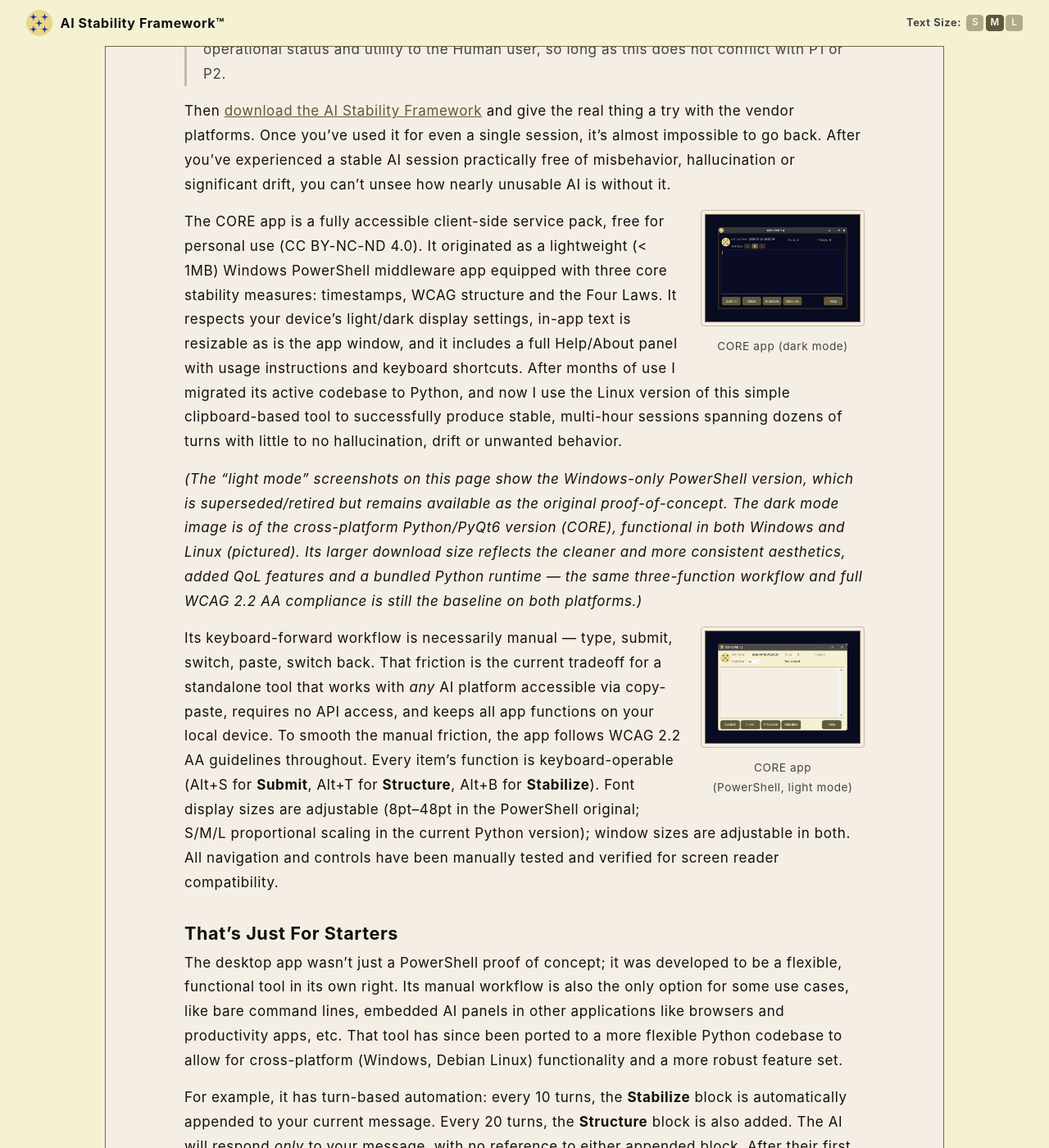
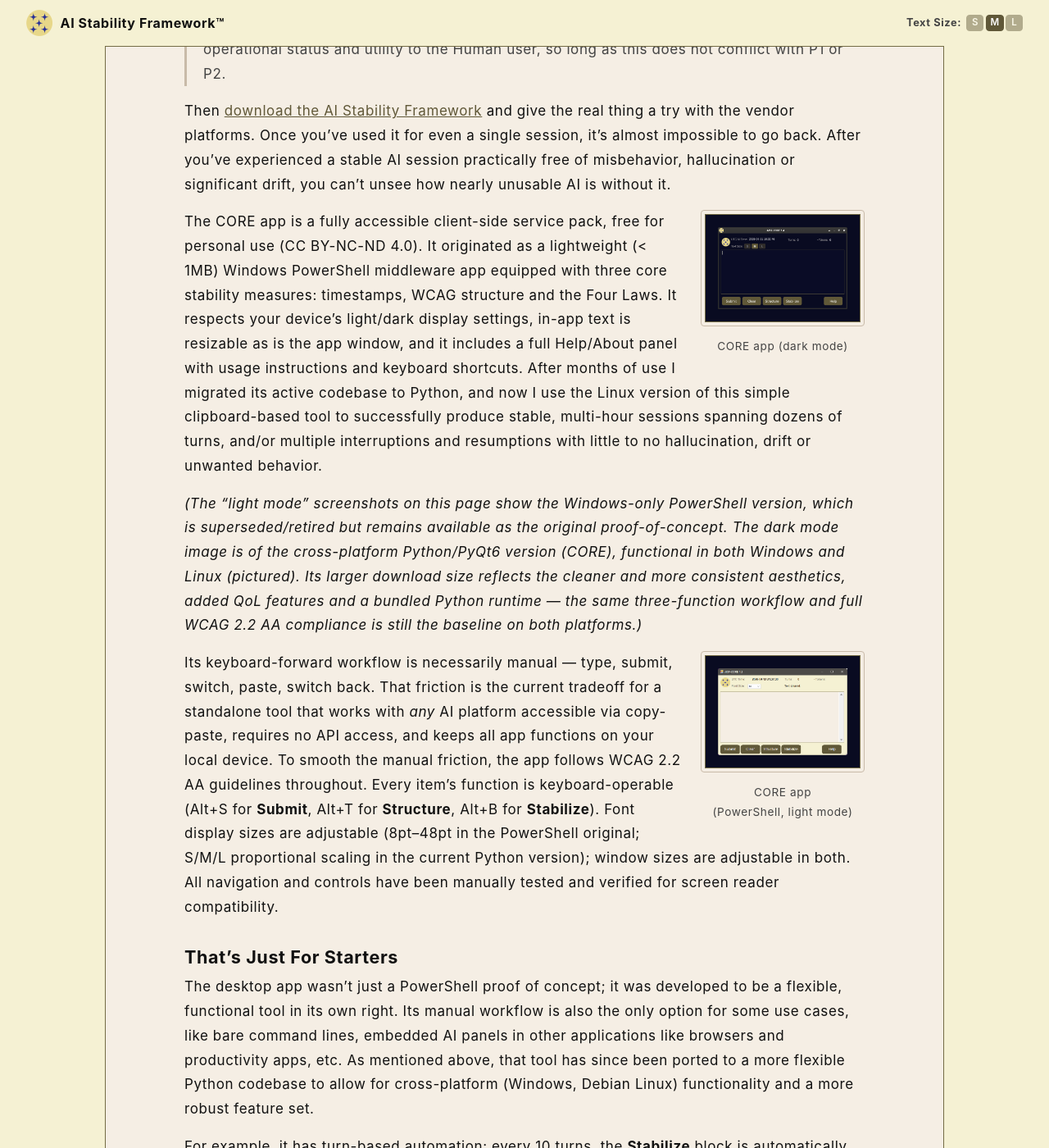
Before and after one commit to rojaslen/AISF-WEB, a Jekyll site: the page built from ch10.md, in a window 1280 px wide and 1400 px high, scrolled down 802 px. Shown: the whole window at 82% size. Built offline with Jekyll 4.4.1, drawn with Linux system fonts in a browser that asks for light colours; some web fonts are replaced.

Commit message:
Update ch10.md

```diff
--- a/ch10.md
+++ b/ch10.md
@@ -44,7 +44,7 @@
   <figcaption>CORE app (dark mode)</figcaption>
 </figure>
 
-The CORE app is a fully accessible client-side service pack, free for personal use (CC BY-NC-ND 4.0). It originated as a lightweight (< 1MB) Windows PowerShell middleware app equipped with three core stability measures: timestamps, WCAG structure and the Four Laws. It respects your device's light/dark display settings, in-app text is resizable as is the app window, and it  includes a full Help/About panel with usage instructions and keyboard shortcuts. After months of use I migrated its active codebase to Python, and now I use the Linux version of this simple clipboard-based tool to successfully produce stable, multi-hour sessions spanning dozens of turns with little to no hallucination, drift or unwanted behavior.
+The CORE app is a fully accessible client-side service pack, free for personal use (CC BY-NC-ND 4.0). It originated as a lightweight (< 1MB) Windows PowerShell middleware app equipped with three core stability measures: timestamps, WCAG structure and the Four Laws. It respects your device's light/dark display settings, in-app text is resizable as is the app window, and it  includes a full Help/About panel with usage instructions and keyboard shortcuts. After months of use I migrated its active codebase to Python, and now I use the Linux version of this simple clipboard-based tool to successfully produce stable, multi-hour sessions spanning dozens of turns, and/or multiple interruptions and resumptions with little to no hallucination, drift or unwanted behavior.
 
 *(The "light mode" screenshots on this page show the Windows-only PowerShell version, which is superseded/retired but remains available as the original proof-of-concept. The dark mode image is of the cross-platform Python/PyQt6 version (CORE), functional in both Windows and Linux (pictured). Its larger download size reflects the cleaner and more consistent aesthetics, added QoL features and a bundled Python runtime — the same three-function workflow and full WCAG 2.2 AA compliance is still the baseline on both platforms.)*
 
@@ -59,7 +59,7 @@
 
 ## That's Just For Starters
 
-The desktop app wasn't just a PowerShell proof of concept; it was developed to be a flexible, functional tool in its own right. Its manual workflow is also the only option for some use cases, like bare command lines, embedded AI panels in other applications like browsers and productivity apps, etc. That tool has since been ported to a more flexible Python codebase to allow for cross-platform (Windows, Debian Linux) functionality and a more robust feature set.
+The desktop app wasn't just a PowerShell proof of concept; it was developed to be a flexible, functional tool in its own right. Its manual workflow is also the only option for some use cases, like bare command lines, embedded AI panels in other applications like browsers and productivity apps, etc. As mentioned above, that tool has since been ported to a more flexible Python codebase to allow for cross-platform (Windows, Debian Linux) functionality and a more robust feature set.
 
 For example, it has turn-based automation: every 10 turns, the **Stabilize** block is automatically appended to your current message. Every 20 turns, the **Structure** block is also added. The AI will respond *only* to your message, with no reference to either appended block. After their first use at session startup, in most cases you should only need to use the manual controls if you notice behavioral or context drift between auto-refresh intervals.
 
```
